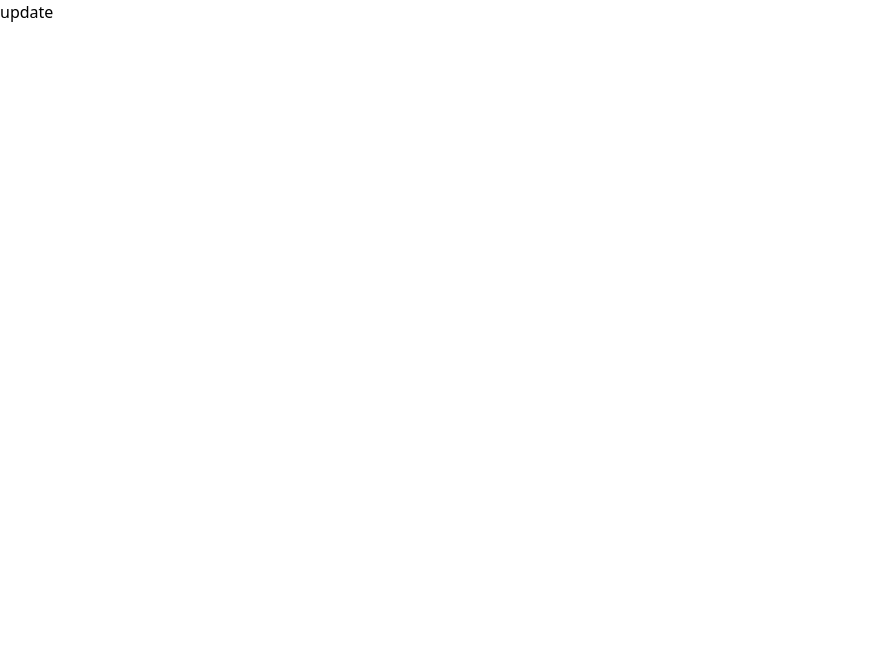
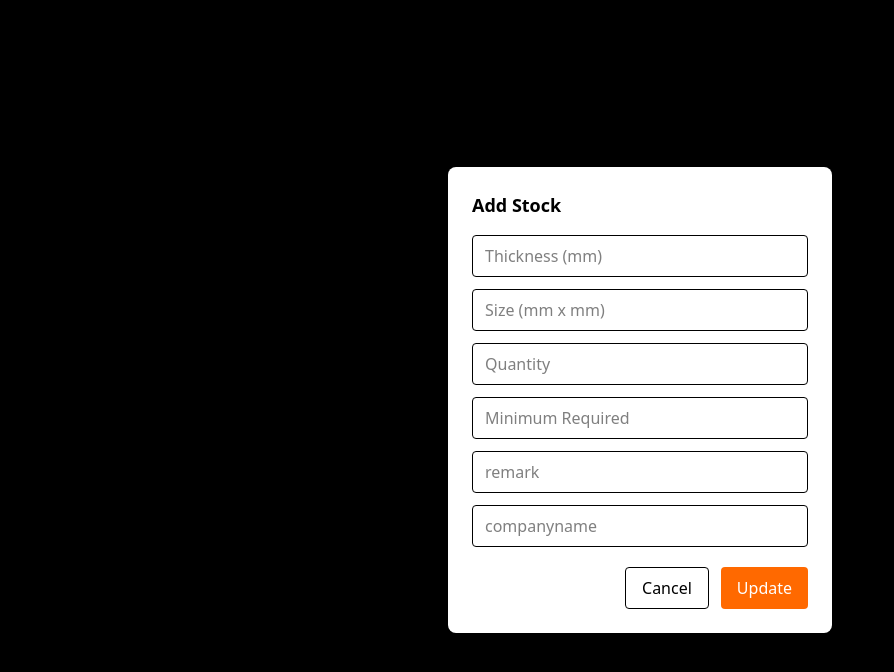
Before and after one commit to rahulbhongade358/Therm-x_Stock, a React (Vite) app in the folder client/: page /update/1 in a window 1280 px wide. Shown: the top 672 px of the page, without its empty margins (0-894 px from the left). Built offline with nearby package versions, Linux system fonts and the light colour scheme; no server answers.

Commit message:
feat: implimented getstockbyID api wit ui intigretion

```diff
--- a/client/src/Components/StockTable.jsx
+++ b/client/src/Components/StockTable.jsx
@@ -25,12 +25,10 @@ function StockTable() {
 
   return (
     <div className="bg-white rounded-2xl shadow-lg p-4 sm:p-6 mx-4 sm:mx-6 mb-8">
-      {/* Header */}
       <h2 className="text-xl sm:text-2xl font-bold mb-4 sm:mb-6 text-gray-800">
         📋 Current Stock
       </h2>
 
-      {/* Table */}
       <div className="overflow-x-auto">
         <table className="min-w-full border border-gray-200 rounded-lg overflow-hidden text-sm sm:text-base">
           <thead className="bg-gray-900 text-white uppercase text-xs sm:text-sm tracking-wide">
@@ -90,7 +88,6 @@ function StockTable() {
         </table>
       </div>
 
-      {/* Footer */}
       <div className="mt-4 text-gray-600 font-medium text-sm sm:text-base">
         Total Stocks: <span className="font-bold">{stocks.length}</span>
       </div>
--- a/client/src/Views/Dashboard.jsx
+++ b/client/src/Views/Dashboard.jsx
@@ -4,7 +4,7 @@ import Navbar from "../Components/Navbar";
 import AddStockModal from "../Components/AddStockModal";
 import axios from "axios";
 import { getCurrentuser } from "../utils/utils";
-// import axios from "axios";
+import { Link } from "react-router";
 
 function Dashboard() {
   const [showModal, setShowModal] = useState(false);
@@ -68,7 +68,6 @@ function Dashboard() {
             ))}
           </div>
 
-          {/* Stock Table */}
           <div className="bg-white shadow-lg rounded-2xl p-4 sm:p-6 overflow-x-auto">
             <h3 className="text-lg sm:text-xl font-semibold mb-4 text-gray-800">
               📋 Current Stock List
@@ -85,6 +84,7 @@ function Dashboard() {
                   <th className="px-3 sm:px-4 py-2 text-left">Last Updated</th>
                   <th className="px-3 sm:px-4 py-2 text-left">Remarks</th>
                   <th className="px-3 sm:px-4 py-2 text-left">Company</th>
+                  <th className="px-3 sm:px-4 py-2 text-left">Action</th>
                 </tr>
               </thead>
               <tbody className="text-gray-700">
@@ -126,6 +126,9 @@ function Dashboard() {
                         )}
                       </td>
                       <td className="px-3 sm:px-4 py-2">{s.companyname}</td>
+                      <Link to={`/update/${s._id}`}>
+                        <td className="px-3 sm:px-4 py-2">Update</td>
+                      </Link>
                     </tr>
                   ))
                 )}
--- a/client/src/Views/Update.jsx
+++ b/client/src/Views/Update.jsx
@@ -1,7 +1,115 @@
-import React from "react";
+import React, { useEffect, useState } from "react";
+import toast, { Toaster } from "react-hot-toast";
+import axios from "axios";
+import { useParams } from "react-router";
+function Update() {
+  const { id } = useParams();
 
-function Update() {
-  return <div>update</div>;
+  const [updateStock, setUpdateStock] = useState({
+    thickness: "",
+    size: "",
+    quantity: "",
+    minRequired: "",
+    remarks: "",
+    addedBy: "",
+    companyname: "",
+  });
+
+  const update = async () => {
+    const response = await axios.get(
+      `${import.meta.env.VITE_API_URL}/stocks/${id}`
+    );
+    setUpdateStock(response.data.data);
+  };
+  useEffect(() => {
+    update();
+  }, [id]);
+  const updatestock = () => {};
+  const onClose = () => {
+    setTimeout(() => {
+      window.location.href = "/";
+    });
+  };
+
+  return (
+    <div className="fixed inset-0 bg-black bg-opacity-40 flex items-center justify-center">
+      <div className="bg-white rounded-lg p-6 w-96 shadow-lg">
+        <h3 className="text-lg font-semibold mb-4">Add Stock</h3>
+        <div className="flex flex-col gap-3">
+          <input
+            type="number"
+            placeholder="Thickness (mm)"
+            className="border px-3 py-2 rounded"
+            value={updateStock.thickness}
+            onChange={(e) => {
+              setUpdateStock({ ...updateStock, thickness: e.target.value });
+            }}
+          />
+          <input
+            type="text"
+            placeholder="Size (mm x mm)"
+            className="border px-3 py-2 rounded"
+            value={updateStock.size}
+            onChange={(e) => {
+              setUpdateStock({ ...updateStock, size: e.target.value });
+            }}
+          />
+          <input
+            type="number"
+            placeholder="Quantity"
+            className="border px-3 py-2 rounded"
+            value={updateStock.quantity}
+            onChange={(e) => {
+              setUpdateStock({ ...updateStock, quantity: e.target.value });
+            }}
+          />
+          <input
+            type="number"
+            placeholder="Minimum Required"
+            className="border px-3 py-2 rounded"
+            value={updateStock.minRequired}
+            onChange={(e) => {
+              setUpdateStock({ ...updateStock, minRequired: e.target.value });
+            }}
+          />
+          <input
+            type="text"
+            placeholder="remark"
+            className="border px-3 py-2 rounded"
+            value={updateStock.remarks}
+            onChange={(e) => {
+              setUpdateStock({ ...updateStock, remarks: e.target.value });
+            }}
+          />
+          <input
+            type="text"
+            placeholder="companyname"
+            className="border px-3 py-2 rounded"
+            value={updateStock.companyname}
+            onChange={(e) => {
+              setUpdateStock({ ...updateStock, companyname: e.target.value });
+            }}
+          />
+          <div className="flex justify-end gap-3 mt-2">
+            <button
+              type="button"
+              className="px-4 py-2 rounded border"
+              onClick={onClose}
+            >
+              Cancel
+            </button>
+            <button
+              onClick={updatestock}
+              className="px-4 py-2 rounded bg-orange-500 text-white"
+            >
+              Update
+            </button>
+          </div>
+        </div>
+      </div>
+      <Toaster className="position top right" />
+    </div>
+  );
 }
 
 export default Update;
```
Also changed, not shown: 2 other files (tests, documents, lock files or other folders).
